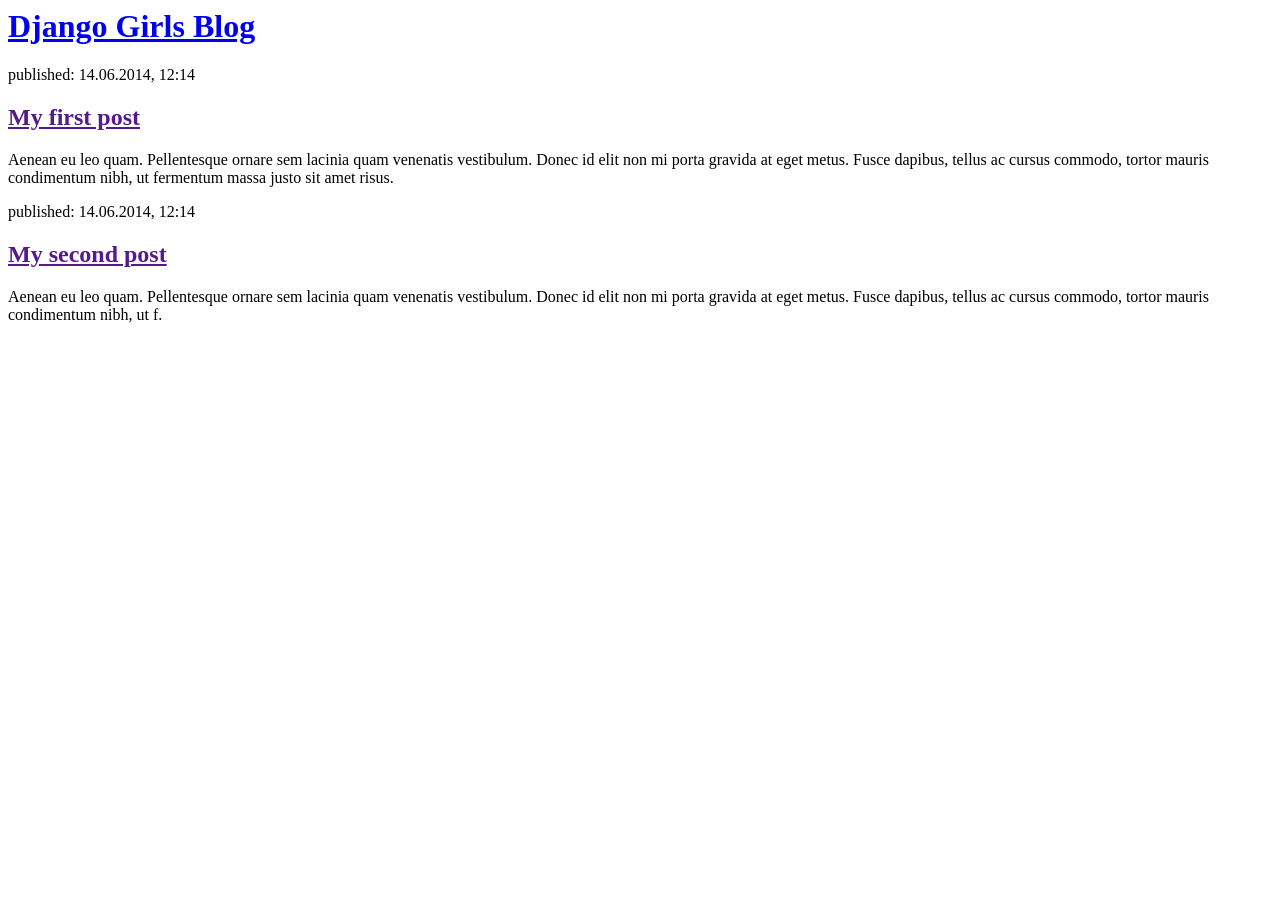
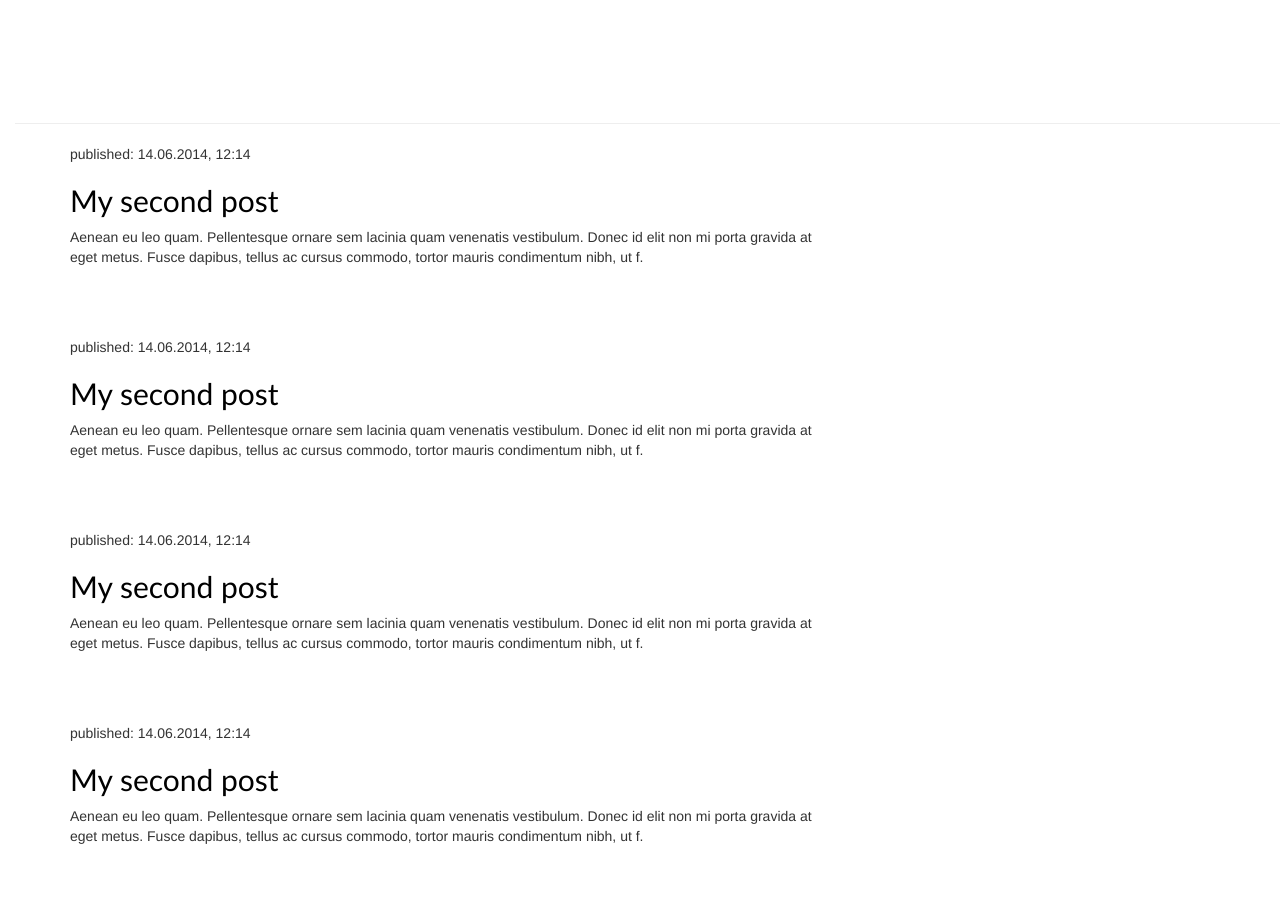
Before and after one commit to princess-lumasag/my-first-blog, a Django app: page / in a window 1280 px wide. Before the commit the page ends 323 px from the top, so only its background shows below. Run offline with Django 3.2, Linux system fonts and the light colour scheme; data comes from the database, SQL or seed files in the repository; some libraries are stand-ins or nearby versions.

Commit message:
Added view and template for detailed blog post as well as CSS for the site.

```diff
--- a/blog/static/css/blog.css
+++ b/blog/static/css/blog.css
@@ -1,3 +1,49 @@
-h1 a, h2 a {
-    color: #C25100;
+body {
+    padding-left : 15px;
 }
+.page-header {
+    background-image: gold;
+    margin-top: 0;
+    padding: 20px 20px 20px 40px;
+}
+
+.page-header h1, .page-header h1 a, .page-header h1 a:visited, .page-header h1 a:active {
+    color: #ffffff;
+    font-size: 36pt;
+    text-decoration: none;
+}
+
+.content {
+    margin-left: 40px;
+}
+
+h1, h2, h3, h4 {
+    font-family: 'Calibri', bold;
+}
+
+.date {
+    color: #828282;
+}
+
+.save {
+    float: right;
+}
+
+.post-form textarea, .post-form input {
+    width: 100%;
+}
+
+.top-menu, .top-menu:hover, .top-menu:visited {
+    color: #ffffff;
+    float: right;
+    font-size: 26pt;
+    margin-right: 20px;
+}
+
+.post {
+    margin-bottom: 70px;
+}
+
+.post h2 a, .post h2 a:visited {
+    color: #000000;
+}
--- /dev/null
+++ b/blog/templates/blog/base.html
@@ -0,0 +1,24 @@
+{% load static %}
+
+<html>
+    <head>
+        <title>blog</title>
+        <link rel="stylesheet" href="//maxcdn.bootstrapcdn.com/bootstrap/3.2.0/css/bootstrap.min.css">
+        <link rel="stylesheet" href="//maxcdn.bootstrapcdn.com/bootstrap/3.2.0/css/bootstrap-theme.min.css">
+        <link href="//fonts.googleapis.com/css?family=Lobster&subset=latin,latin-ext" rel="stylesheet" type="text/css">
+        <link rel="stylesheet" href="{% static 'css/blog.css' %}">
+    </head>
+    <body>
+        <div class="page-header">
+            <h1><a href="/">Django Girls Blog</a></h1>
+        </div>
+        <div class="content container">
+            <div class="row">
+                <div class="col-md-8">
+                {% block content %}
+                {% endblock %}
+                </div>
+            </div>
+        </div>
+    </body>
+</html>
--- a/blog/templates/blog/post_list.html
+++ b/blog/templates/blog/post_list.html
@@ -1,22 +1,11 @@
-<html>
-    <head>
-        <title>blog</title>
-    </head>
-    <body>
-        <div>
-            <h1><a href="/">Django Girls Blog</a></h1>
-        </div>
+{% extends 'blog/base.html' %}
 
-        <div>
+{% block content %}
+    {% for post in posts %}
+        <div class="post">
             <p>published: 14.06.2014, 12:14</p>
-            <h2><a href="">My first post</a></h2>
-            <p>Aenean eu leo quam. Pellentesque ornare sem lacinia quam venenatis vestibulum. Donec id elit non mi porta gravida at eget metus. Fusce dapibus, tellus ac cursus commodo, tortor mauris condimentum nibh, ut fermentum massa justo sit amet risus.</p>
-        </div>
-
-        <div>
-            <p>published: 14.06.2014, 12:14</p>
-            <h2><a href="">My second post</a></h2>
+            <h2><a href="{% url 'post_detail' pk=post.pk %}">My second post</a></h2>
             <p>Aenean eu leo quam. Pellentesque ornare sem lacinia quam venenatis vestibulum. Donec id elit non mi porta gravida at eget metus. Fusce dapibus, tellus ac cursus commodo, tortor mauris condimentum nibh, ut f.</p>
         </div>
-    </body>
-</html>
+    {% endfor %}
+{% endblock %}
--- a/blog/urls.py
+++ b/blog/urls.py
@@ -1,6 +1,8 @@
+
 from django.urls import path
 from . import views
 
 urlpatterns = [
     path('', views.post_list, name='post_list'),
+    path('post/<int:pk>/', views.post_detail, name='post_detail'),
 ]
--- a/blog/views.py
+++ b/blog/views.py
@@ -1,7 +1,11 @@
-from django.shortcuts import render
+from django.shortcuts import render, get_object_or_404
 from django.utils import timezone
 from .models import Post
 
 def post_list(request):
     posts = Post.objects.filter(published_date__lte=timezone.now()).order_by('published_date')
     return render(request, 'blog/post_list.html', {'posts': posts})
+
+def post_detail(request, pk):
+    post = get_object_or_404(Post, pk=pk)
+    return render(request, 'blog/post_detail.html', {'post': post})
```
Also changed, not shown: blog/templates/blog/post_detail.html (added, +13 -0 lines).
